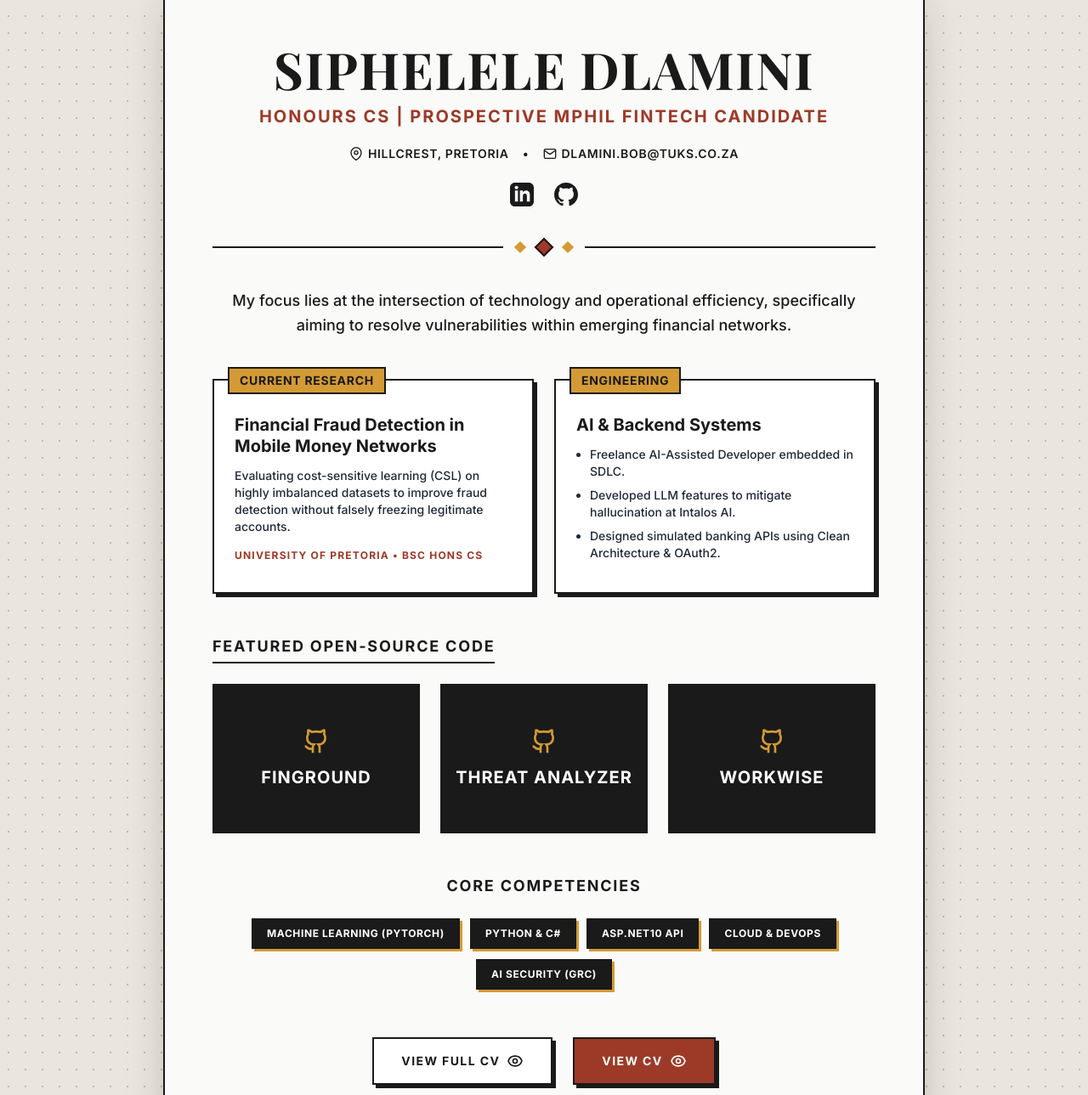
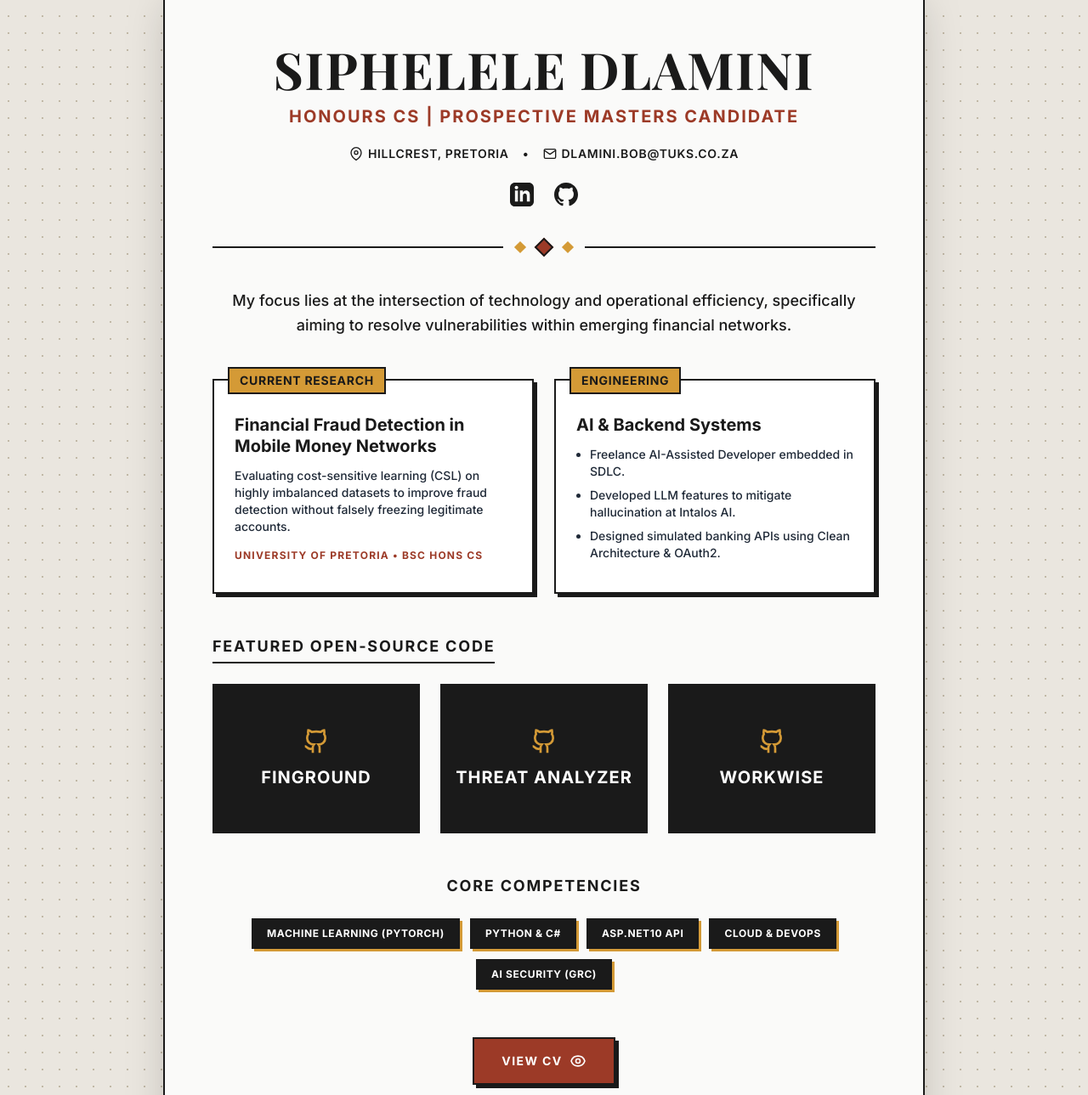
Before and after one commit to CodeHermez/codehermez.github.io, a plain HTML site: page index.html in a window 1280 px wide. Shown: the part 71-1360 px from the top of the page at 85% size. Drawn offline with nearby package versions, Linux system fonts and the light colour scheme; a web font is replaced by a local one.

Commit message:
Update candidate description and button links in HTML

```diff
--- a/index.html
+++ b/index.html
@@ -151,7 +151,7 @@
             <!-- Header -->
             <header class="text-center mb-8 animate-fade-in-up delay-100">
                 <h1 class="font-serif text-4xl md:text-6xl font-bold text-nguni-text mb-3 tracking-wide uppercase">Siphelele Dlamini</h1>
-                <p class="text-xl text-nguni-accent font-bold tracking-widest uppercase mb-5">Honours CS | Prospective MPhil FinTech Candidate</p>
+                <p class="text-xl text-nguni-accent font-bold tracking-widest uppercase mb-5">Honours CS | Prospective Masters Candidate</p>
 
                 <div class="flex justify-center items-center gap-4 text-sm font-semibold text-nguni-text mb-6 uppercase tracking-wider">
 
@@ -296,13 +296,13 @@
             <div class="flex flex-col sm:flex-row justify-center items-center gap-6 animate-fade-in-up delay-400">
 
                 <!-- BUTTON 1: Opens CV in new tab -->
-                <a href="./Academic_CV.pdf" target="_blank" class="w-full sm:w-auto inline-flex justify-center items-center gap-2 px-8 py-4 bg-white text-nguni-text font-bold text-sm uppercase tracking-widest border-2 border-nguni-text shadow-[4px_4px_0px_0px_rgba(26,26,26,1)] hover:-translate-y-1 hover:shadow-[6px_6px_0px_0px_rgba(156,58,39,1)] hover:text-nguni-accent transition-all duration-300">
+                <!-- <a href="./Academic_CV.pdf" target="_blank" class="w-full sm:w-auto inline-flex justify-center items-center gap-2 px-8 py-4 bg-white text-nguni-text font-bold text-sm uppercase tracking-widest border-2 border-nguni-text shadow-[4px_4px_0px_0px_rgba(26,26,26,1)] hover:-translate-y-1 hover:shadow-[6px_6px_0px_0px_rgba(156,58,39,1)] hover:text-nguni-accent transition-all duration-300">
                     <span>View Full CV</span>
                     <svg xmlns="http://www.w3.org/2000/svg" class="h-5 w-5" fill="none" viewBox="0 0 24 24" stroke="currentColor" stroke-width="2">
                         <path stroke-linecap="round" stroke-linejoin="round" d="M15 12a3 3 0 11-6 0 3 3 0 016 0z" />
                         <path stroke-linecap="round" stroke-linejoin="round" d="M2.458 12C3.732 7.943 7.523 5 12 5c4.478 0 8.268 2.943 9.542 7-1.274 4.057-5.064 7-9.542 7-4.477 0-8.268-2.943-9.542-7z" />
                     </svg>
-                </a>
+                </a> -->
 
                 <!-- BUTTON 2: Forces Download to device -->
                 <a href="./Academic_CV.pdf" target="Academic_CV.pdf" class="w-full sm:w-auto inline-flex justify-center items-center gap-2 px-8 py-4 bg-nguni-accent text-white font-bold text-sm uppercase tracking-widest border-2 border-nguni-text shadow-[4px_4px_0px_0px_rgba(26,26,26,1)] hover:-translate-y-1 hover:shadow-[6px_6px_0px_0px_rgba(212,154,54,1)] transition-all duration-300">
```
